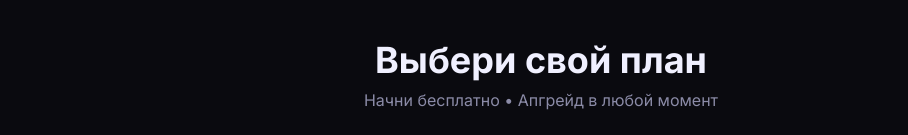
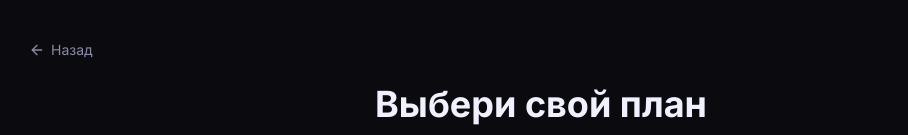
Before and after one commit to Bakytzhanovich/Vizora-AI, a Next.js app in the folder frontend/: page /pricing in a window 1280 px wide. Shown: the top 135 px of the page, without its empty margins (99-1007 px from the left). Built offline with nearby package versions, Linux system fonts and the light colour scheme; no server answers.

Commit message:
добавили кнопку назад

```diff
--- a/frontend/app/pricing/page.tsx
+++ b/frontend/app/pricing/page.tsx
@@ -3,7 +3,7 @@
 import { Suspense, useEffect, useState } from "react";
 import { useRouter, useSearchParams } from "next/navigation";
 import { useTranslation } from "react-i18next";
-import { Check, Lock } from "lucide-react";
+import { ArrowLeft, Check, Lock } from "lucide-react";
 
 import { useAuth } from "@/hooks/useAuth";
 import {
@@ -119,6 +119,14 @@ function PricingContent() {
   return (
     <div className="min-h-screen bg-[#0A0A0F] px-4 py-10">
       <div className="max-w-5xl mx-auto">
+        <button
+          onClick={() => (window.history.length > 1 ? router.back() : router.push(isAuthenticated ? "/dashboard" : "/"))}
+          className="flex items-center gap-1.5 text-[#8B8BA7] hover:text-[#F0F0FF] text-sm mb-6 transition-colors"
+        >
+          <ArrowLeft size={16} />
+          {t("common:common.back")}
+        </button>
+
         {/* Hero */}
         <div className="text-center mb-8">
           <h1 className="text-3xl sm:text-4xl font-bold text-[#F0F0FF] mb-2">{t("hero_title")}</h1>
```
